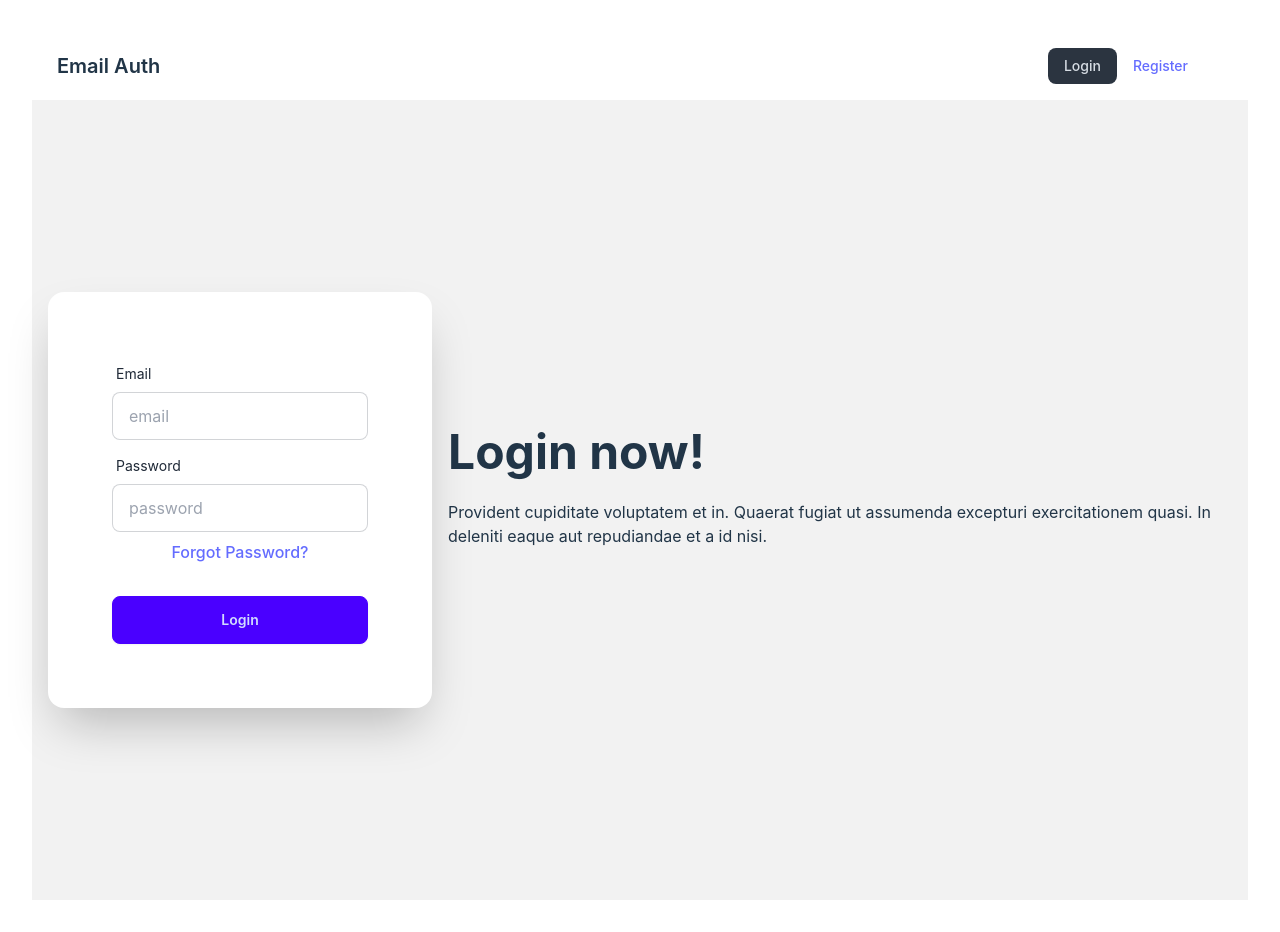
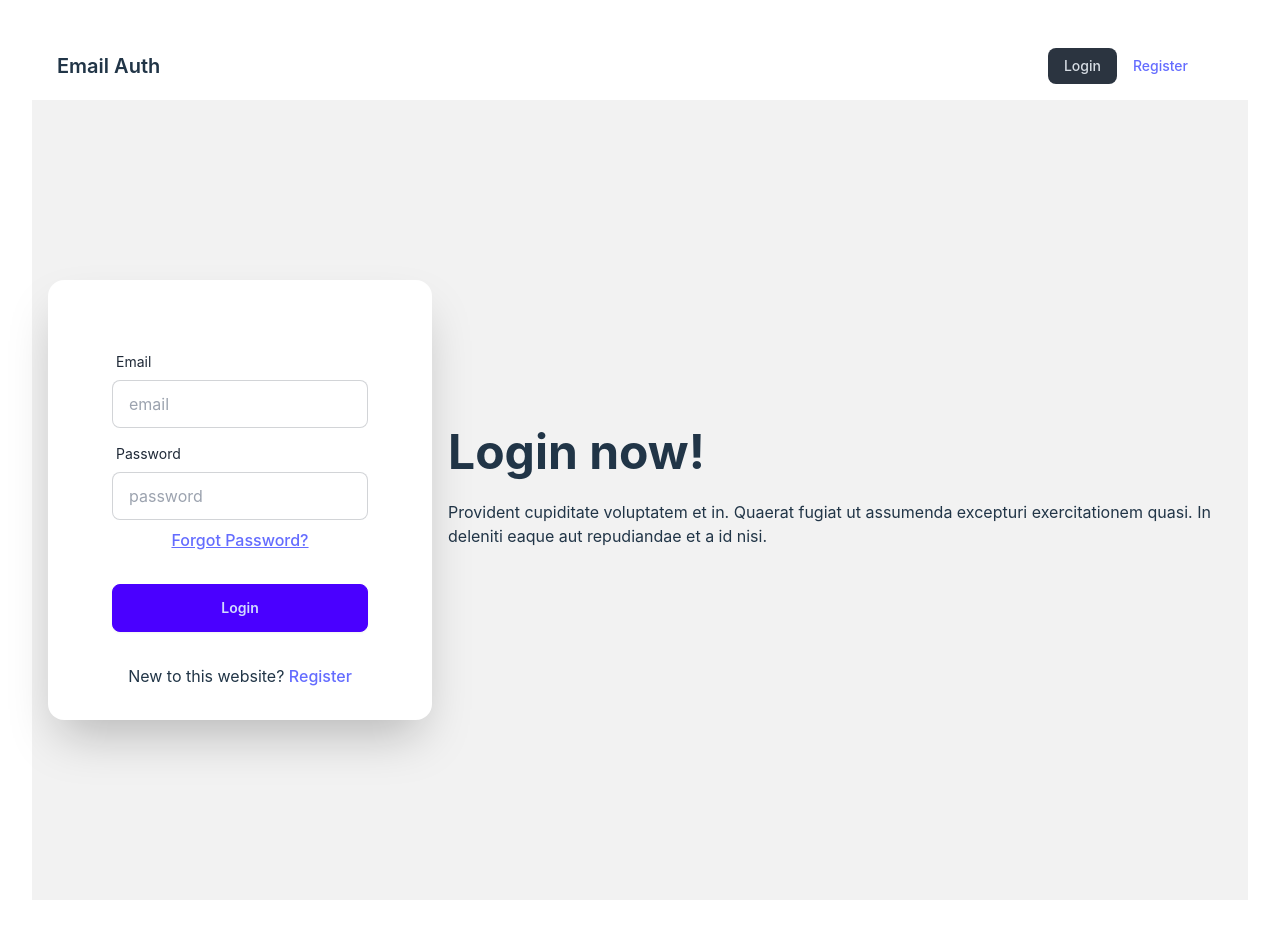
Before and after one commit to dipto8/EmailAuth, a React (Vite) app in the folder Email-Authentication/: page /login in a window 1280 px wide. Built offline with nearby package versions, Linux system fonts and the light colour scheme.

Commit message:
Reset password with email Completed

```diff
--- a/Email-Authentication/src/Register/Register.jsx
+++ b/Email-Authentication/src/Register/Register.jsx
@@ -2,6 +2,7 @@
 import React, { useState } from "react";
 import auth from "../Firebase/Firebase.config";
 import { FaEye, FaEyeSlash } from "react-icons/fa";
+import { Link } from "react-router-dom";
 
 const Register = () => {
   const [registerError, setRegisterError] = useState("");
@@ -96,6 +97,8 @@
       </form>
       {registerError && <p className="text-red-600"> {registerError}</p>}
       {success && <p className="text-green-600"> {success}</p>}
+      <p className=""> Already have an Account? <Link to='/login'>Login</Link></p>
+
     </div>
   );
 };
--- a/Email-Authentication/src/components/Login/Login.jsx
+++ b/Email-Authentication/src/components/Login/Login.jsx
@@ -1,18 +1,24 @@
-import { signInWithEmailAndPassword } from "firebase/auth";
-import React, { useState } from "react";
+import { sendPasswordResetEmail, signInWithEmailAndPassword } from "firebase/auth";
+import React, { useRef, useState } from "react";
 import auth from "../../Firebase/Firebase.config";
+import { Link } from "react-router-dom";
 
 const Login = () => {
   const [loginError, setLoginError] = useState("");
   const [loginSuccess, setLoginSucces] = useState("");
+  const emailRef = useRef(null)
+
+  //Handle Login
   const handleLogin = (e) => {
     e.preventDefault();
     const email = e.target.email.value;
     const password = e.target.password.value;
     console.log("Login info ", email, password);
-      // clear error & success message
-      setLoginError('')
-      setLoginSucces('')
+    // clear error & success message
+    setLoginError("");
+    setLoginSucces("");
+
+    //sign in with Email and Password
 
     signInWithEmailAndPassword(auth, email, password)
       .then((result) => {
@@ -23,6 +29,31 @@
         setLoginError(error.message);
       });
   };
+
+// Handle Reset Password
+   const handleResetPassword = ()=>{
+    const email = emailRef.current.value;
+    if(!email){
+      console.log('Enter your Email')
+      return
+    }else if(!/^[a-zA-Z0-9._%+-]+@[a-zA-Z0-9.-]+\.[a-zA-Z]{2,}$/.test(email)){
+      console.log('Invalid Email')
+      return
+
+    }
+    //send Reset email for the Password
+
+    sendPasswordResetEmail(auth,email)
+    .then(result=>{
+      alert('Please check your Email',email)
+    })
+    .catch(error=>{
+      alert('Something went Wrong')
+    })
+
+
+
+   }
 
   return (
     <div>
@@ -45,6 +76,8 @@
                 <input
                   type="email"
                   name="email"
+                  ref={emailRef}
+
                   placeholder="email"
                   className="input input-bordered"
                   required
@@ -62,7 +95,7 @@
                   required
                 />
                 <label className="mt-2" htmlFor="forgot_password">
-                  <a href="">Forgot Password?</a>
+                  <a className="underline" onClick={handleResetPassword}>Forgot Password?</a>
                 </label>
               </div>
               <div className="form-control mt-6">
@@ -71,6 +104,9 @@
             </form>
             {loginSuccess && <p className="text-green-400"> {loginSuccess}</p>}
             {loginError && <p className="text-red-500">{loginError}</p>}
+            <p>
+              New to this website? <Link to="/register">Register</Link>
+            </p>
           </div>
         </div>
       </div>
```
